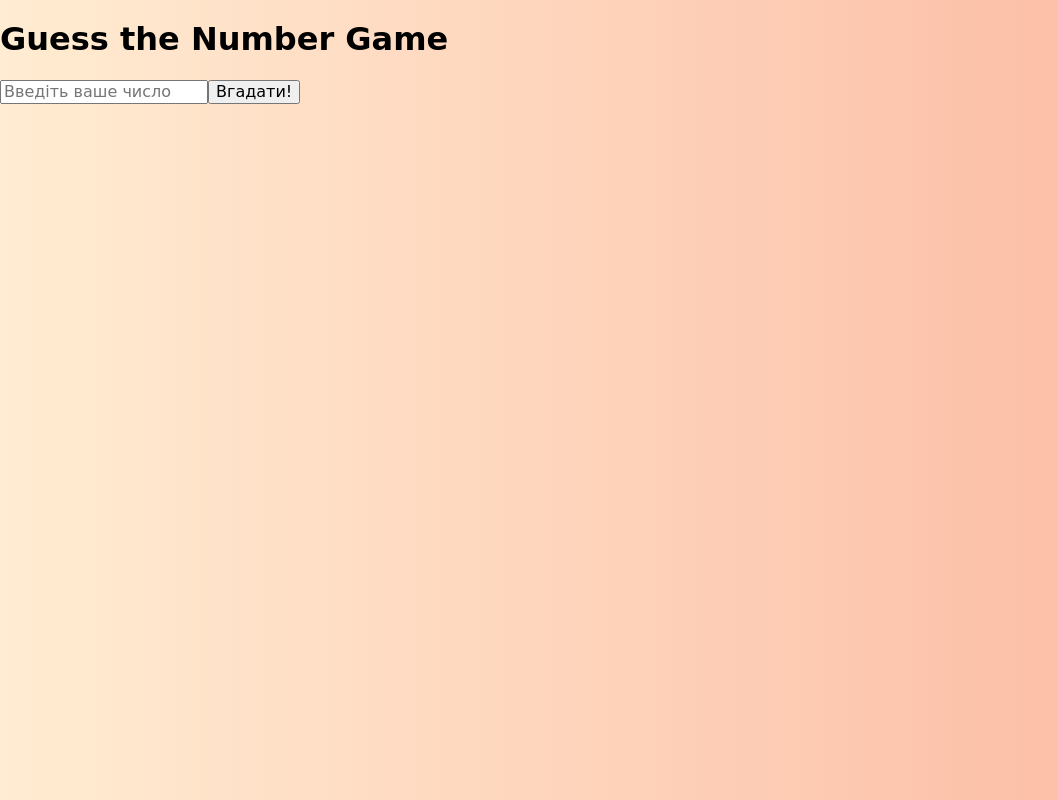
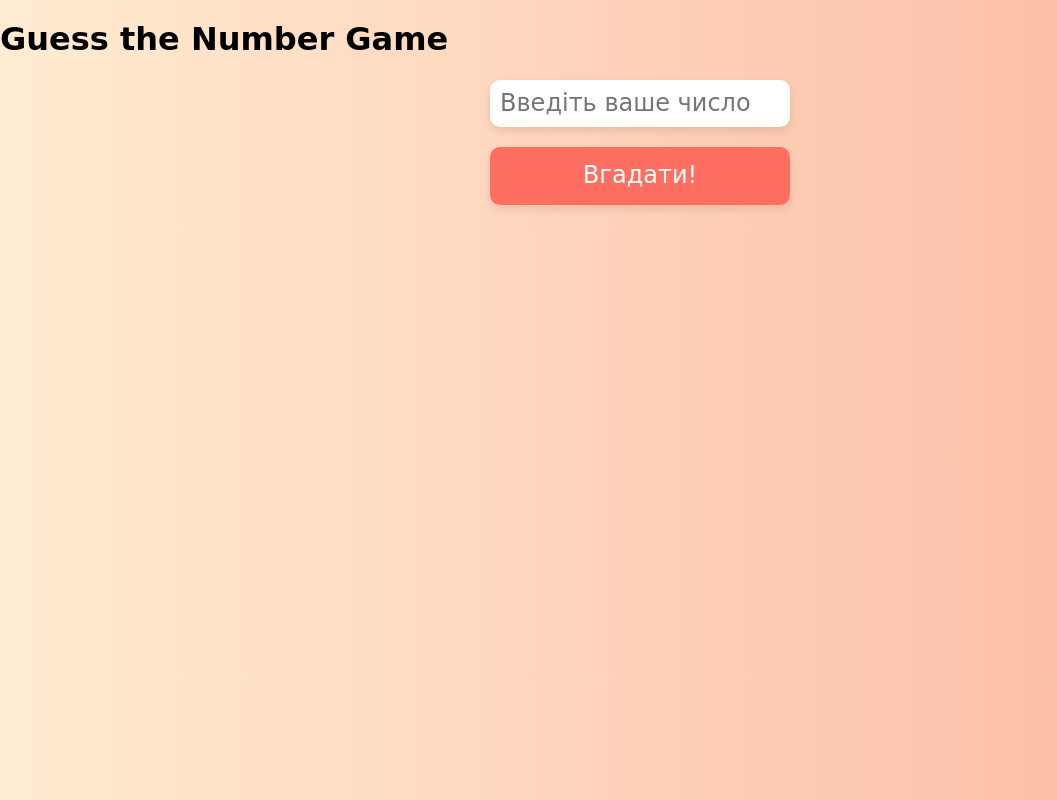
Before and after one commit to aitmil/guess-the-number-game, a React (Vite) app in the folder frontend/: page / in a window 1280 px wide. Shown: the whole page, without its empty margins (0-1057 px from the left). Built offline with nearby package versions, Linux system fonts and the light colour scheme; no server answers.

Commit message:
add Game styles

```diff
--- a/frontend/src/components/Game/Game.module.css
+++ b/frontend/src/components/Game/Game.module.css
@@ -0,0 +1,60 @@
+.gameContainer {
+  display: flex;
+  flex-direction: column;
+  align-items: center;
+  justify-content: center;
+}
+
+.guessInput {
+  padding: 10px;
+  font-size: 1.5rem;
+  border-radius: 10px;
+  border: none;
+  margin-bottom: 20px;
+  width: 80%;
+  max-width: 300px;
+  box-shadow: 0 4px 8px rgba(0, 0, 0, 0.1);
+  transition: box-shadow 0.3s ease, transform 0.2s ease;
+}
+
+.guessInput:hover {
+  box-shadow: 0 8px 16px rgba(0, 0, 0, 0.2);
+  transform: translateY(-2px);
+}
+
+.submitButton {
+  background-color: #ff6f61;
+  color: white;
+  padding: 15px;
+  width: 80%;
+  max-width: 300px;
+  font-size: 1.5rem;
+  border: none;
+  border-radius: 10px;
+  cursor: pointer;
+  box-shadow: 0 4px 8px rgba(0, 0, 0, 0.1);
+  transition: box-shadow 0.3s ease, transform 0.2s ease;
+}
+
+.submitButton:hover {
+  box-shadow: 0 8px 16px rgba(0, 0, 0, 0.2);
+  transform: translateY(-2px);
+}
+
+.result {
+  font-size: 2rem;
+  margin-top: 20px;
+  text-align: center;
+}
+
+.result.correct {
+  color: green;
+}
+
+.result.higher {
+  color: orange;
+}
+
+.result.lower {
+  color: blue;
+}
```
